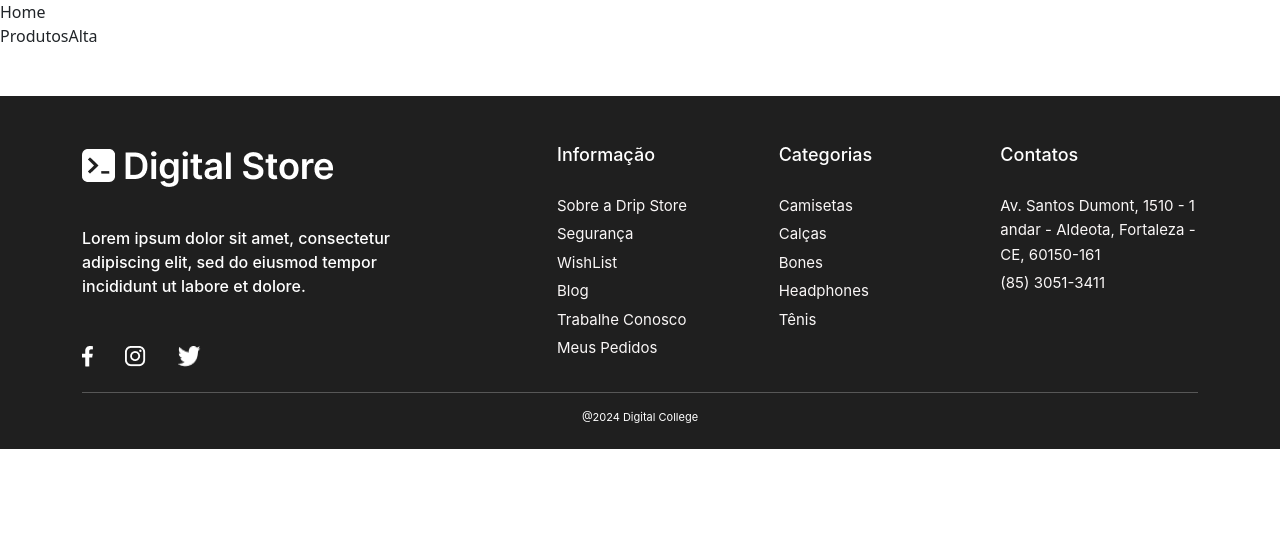
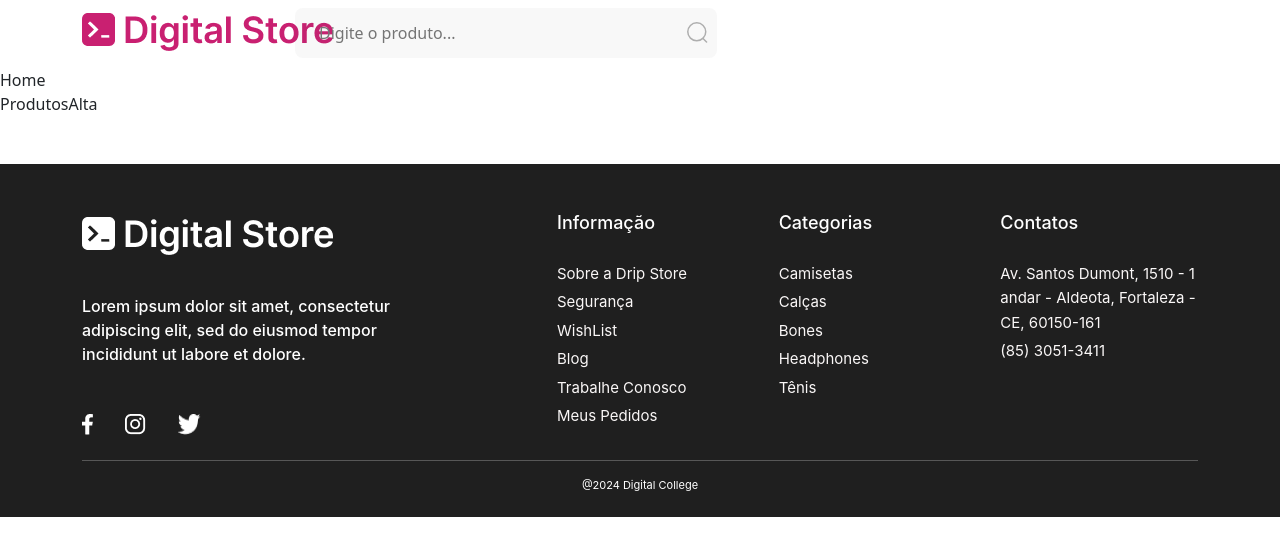
Before and after one commit to MorganaRamos/dc-store-app, a React (Vite) app: page / in a window 1280 px wide. Shown: the top 556 px of the page. Built offline with nearby package versions, Linux system fonts and the light colour scheme; no server answers.

Commit message:
criação componentes: navbar e inputsearch

```diff
--- a/src/App.jsx
+++ b/src/App.jsx
@@ -1,5 +1,8 @@
 import { Footer } from './Components/footer/Footer'
 import { Outlet } from 'react-router-dom'
+import { MenuBar } from './Components/header/MenuBar'
+
+
 // import { Container } from 'react-bootstrap'
 
 
@@ -8,6 +11,7 @@ function App() {
 
   return (
     <>
+      <MenuBar/>
       <Outlet />
       <Footer />
     </>
--- /dev/null
+++ b/src/Components/header/MenuBar.css
@@ -0,0 +1,4 @@
+.navbar{
+    padding-Top : '2em';
+    padding-Bottom: '2em'
+}
--- /dev/null
+++ b/src/Components/header/MenuBar.jsx
@@ -0,0 +1,28 @@
+// import React from "react";
+import { Col, Container, Navbar, Row } from "react-bootstrap";
+import "./MenuBar.css";
+import logocolor from "../../assets/home/logocolor.png";
+import { InputSearch } from "../inputSearch/InputSearch";
+
+export const MenuBar = () => {
+  return (
+    <div>
+      <Container>
+        <Navbar>
+          <Col md={12}>
+            <Row>
+              <Col md={2}>
+                 <img className="mb-2" src={logocolor} alt="" width="253px" height="44px"/>
+              </Col>
+               <Col md={6}>
+                <InputSearch/>
+
+               </Col>
+
+            </Row>
+          </Col>
+        </Navbar>
+      </Container>
+    </div>
+  );
+};
--- /dev/null
+++ b/src/Components/inputSearch/InputSearch.css
@@ -0,0 +1,24 @@
+.field-search {
+    display: flex;
+    flex-direction: row;
+    height: 50px;
+    width: 38.57vw;
+}
+
+.search {
+    background-color: rgba(71, 71, 71, .04);
+    border: none;
+    border-radius: 8px;
+    height: 100%;
+    margin-left: 1.8vw;
+    padding: 16px 17px 16px 24px;
+    width: 32.97vw;
+}
+
+.icon-search {
+    color: #666;
+    font-size: 20px;
+    position: relative;
+    right: 32px;
+    top: 7.78px;
+}
--- /dev/null
+++ b/src/Components/inputSearch/InputSearch.jsx
@@ -0,0 +1,18 @@
+// import React from 'react'
+import './InputSearch.css'
+
+export const InputSearch = () => {
+  return (
+    <div className='field-search'>
+         <input type="text" className='search' placeholder= "Digite o produto..." />
+            <div className='icon-search'>
+                <svg width="24" height="24" viewBox="0 0 24 24" fill="none" xmlns="http://www.w3.org/2000/svg">
+                 <g opacity="0.5">
+                    <circle cx="11.7666" cy="11.7666" r="8.98856" stroke="#666666" strokeWidth="1.5" strokeLinecap="round" strokeLinejoin="round" />
+                    <path d="M18.0183 18.4852L21.5423 22.0001" stroke="#666666" strokeWidth="1.5" strokeLinecap="round" strokeLinejoin="round" />
+                    </g>
+                </svg>
+            </div>
+    </div>
+  )
+}
```
Also changed, not shown: src/assets/home/search.png (added).
